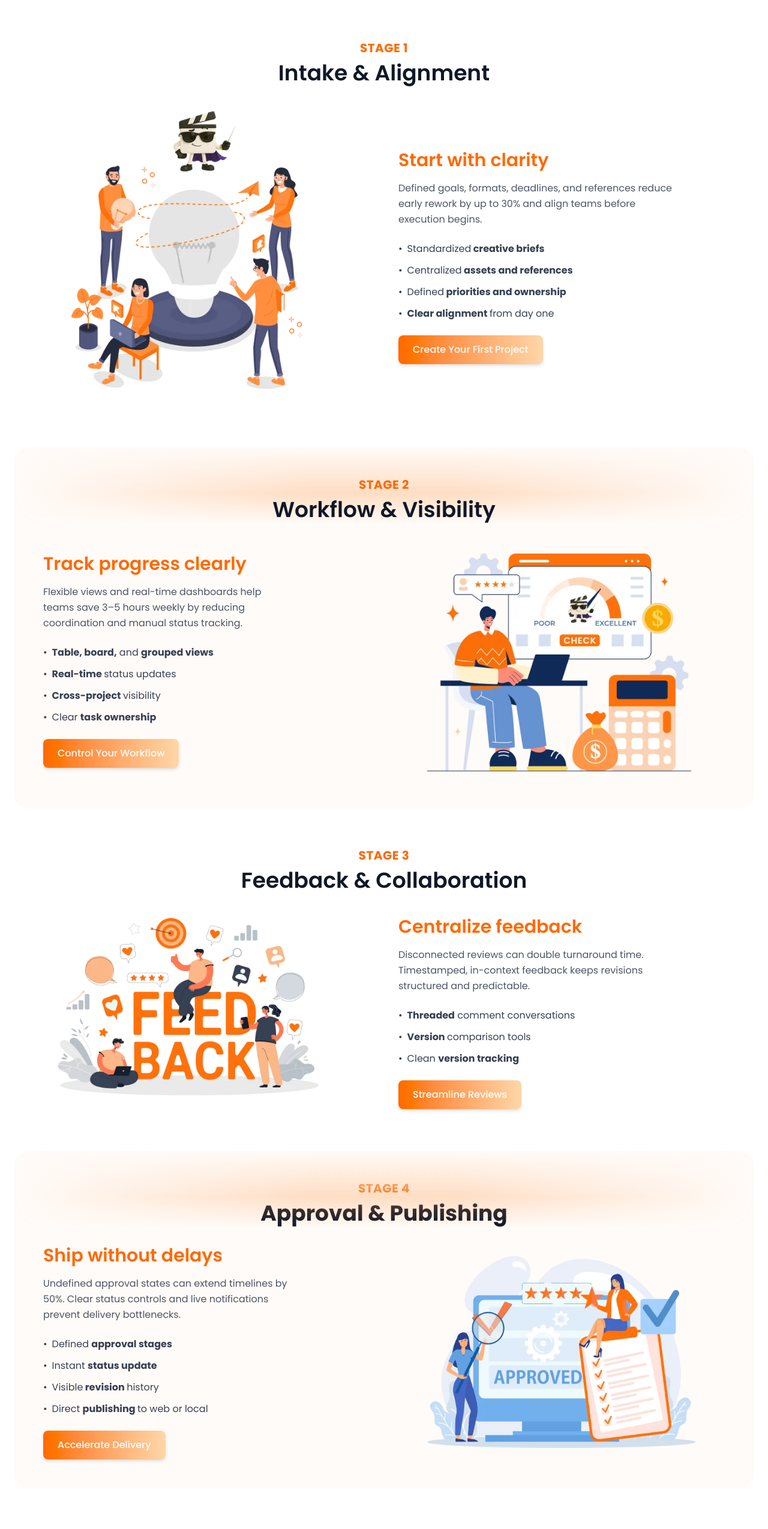
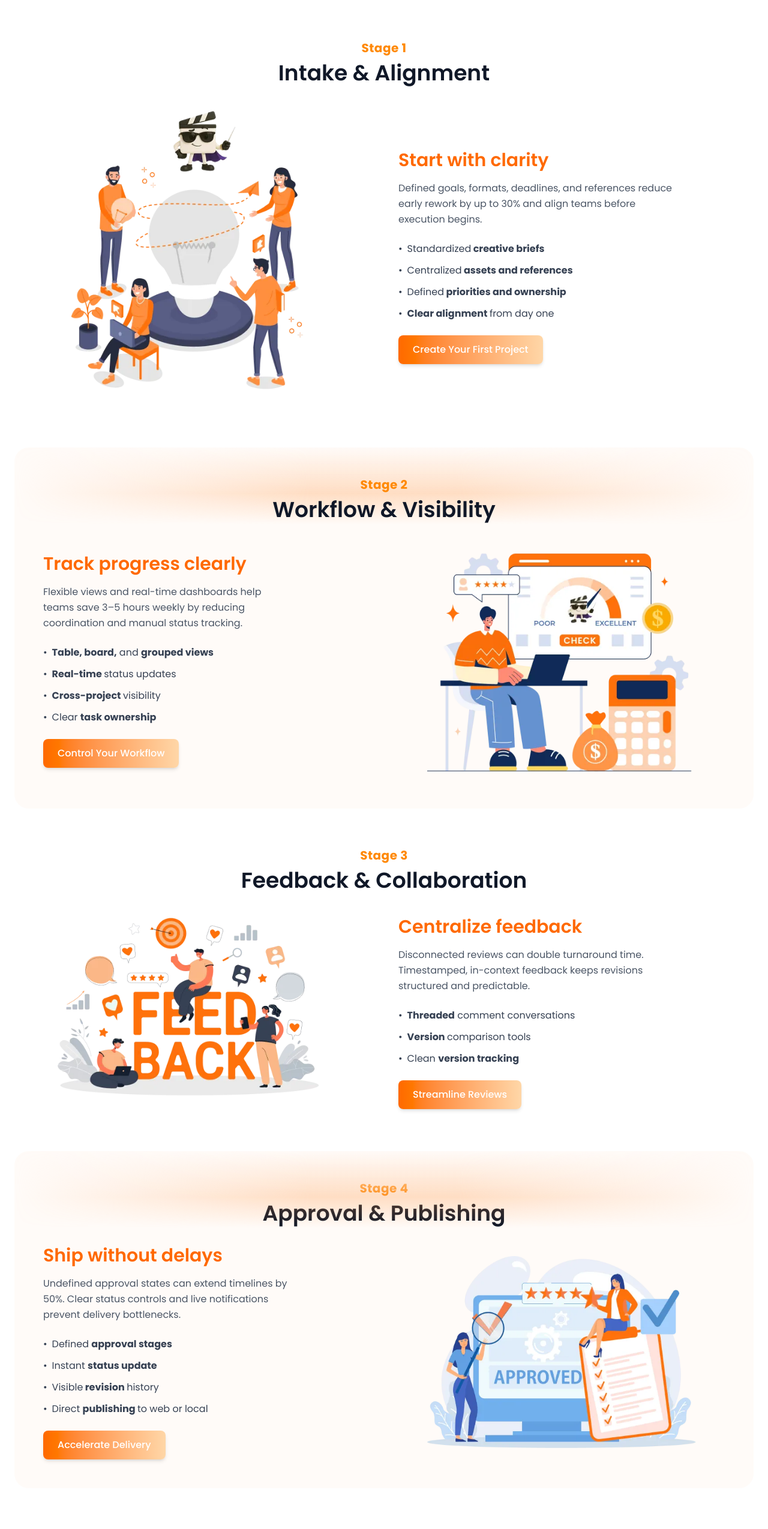
Before and after one commit to alihussnain1122/Sevvy, a React (Vite) app: page /how-it-works in a window 1280 px wide. Shown: the part 1913-4462 px from the top of the page at 60% size. Built offline with nearby package versions, Linux system fonts and the light colour scheme; the HTML template or start-up script is replaced by a standard one; a web font is replaced by a local one.

Commit message:
update page-3 sections

```diff
--- a/src/components/Pricing/Hero.jsx
+++ b/src/components/Pricing/Hero.jsx
@@ -51,11 +51,11 @@ const PricingHero = () => {
         {/* Two Column Layout - Mascot and Cards */}
         <div className="flex flex-col lg:flex-row items-end lg:items-center justify-center gap-8 lg:gap-12">
           {/* Mascot Image - Left Side */}
-          <div className="flex justify-center lg:justify-start lg:flex-shrink-0">
+          <div className="flex justify-center lg:justify-start lg:flex-shrink-0 z-10 lg:-mr-82 xl:-mr-86">
             <img
               src="/Pricing/hero/mascot.webp"
               alt="Sevvy Mascot"
-              className="w-64 h-64 lg:w-80 lg:h-80 xl:w-96 xl:h-96 object-contain drop-shadow-xl"
+              className="w-full max-w-[350px] lg:max-w-[550px] xl:max-w-[750px] h-auto mt-16"
             />
           </div>
 
--- a/src/components/Pricing/Trial.jsx
+++ b/src/components/Pricing/Trial.jsx
@@ -39,11 +39,11 @@ const TrialCTA = () => {
         {/* Two Column Grid */}
         <div className="grid grid-cols-1 md:grid-cols-2 gap-12 lg:gap-16 items-center mb-12">
           {/* Left - Mascot Image */}
-          <div className="flex justify-center md:justify-end items-end">
+          <div className="flex justify-center md:justify-end items-end z-10 lg:-mr-35 xl:-mr-40">
             <img
-              src="/Pricing/hero/mascot.webp"
+              src="/Pricing/hero/sa.webp"
               alt="Sevvy Mascot"
-              className="w-64 h-64 lg:w-80 lg:h-80 xl:w-96 xl:h-96 object-contain drop-shadow-xl"
+              className="w-full max-w-[350px] lg:max-w-[550px] xl:max-w-[750px] h-auto mt-18"
             />
           </div>
 
--- a/src/components/Works/Last.jsx
+++ b/src/components/Works/Last.jsx
@@ -3,11 +3,10 @@ import React from "react";
 const CreativeJourneySection = () => {
   return (
     <section>
-      {/* Max-width reduced from 7xl to 5xl for a more compact look */}
-      <div className="max-w-5xl mx-auto">
+      <div className="max-w-6xl mx-auto">
 
-        {/* Rounded Card */}
-        <div className="relative rounded-2xl md:rounded-[2.5rem] overflow-hidden">
+        {/*Card */}
+        <div className="relative overflow-hidden">
           {/* Background Image */}
           <div
             className="absolute inset-0 bg-contain bg-no-repeat w-full h-full bg-center"
@@ -35,10 +34,10 @@ const CreativeJourneySection = () => {
             <button className="inline-flex items-center gap-3 px-6 md:px-8 py-2 md:py-2.5 bg-orange-500 text-white font-semibold border-white border-2 rounded-full shadow-lg hover:shadow-xl transition-all duration-300 hover:scale-105 text-sm md:text-base mb-4 cursor-pointer">
   <span>Let's craft together</span>
 
-  {/* Circle size increased to w-9 h-9, and margin-right adjusted for perfect fit */}
+
   <div className="flex items-center justify-center w-9 h-9 bg-white rounded-full -mr-4 md:-mr-6">
     <svg
-      width="18" // SVG size also slightly increased
+      width="18"
       height="18"
       viewBox="0 0 24 24"
       fill="none"
--- a/src/components/Works/Stages.jsx
+++ b/src/components/Works/Stages.jsx
@@ -8,7 +8,7 @@ const Stages = () => {
         {/* Stage 1: Intake & Alignment */}
         <div className="mb-16">
           <div className="text-center mb-8">
-            <p className="text-orange-500 font-bold text-xl uppercase tracking-wide mb-2">Stage 1</p>
+            <p className="text-orange-400 font-bold text-xl  tracking-wide mb-2">Stage 1</p>
             <h2 className="text-2xl md:text-4xl font-semibold text-gray-900">Intake & Alignment</h2>
           </div>
 
@@ -63,7 +63,7 @@ const Stages = () => {
           WebkitMaskImage: 'linear-gradient(to right, transparent 0%, black 40%, black 60%, transparent 100%)'
         }} />
             <div className="text-center mb-8 relative z-10">
-              <p className="text-orange-500 font-bold text-xl uppercase tracking-wide mb-2">Stage 2</p>
+              <p className="text-orange-400 font-bold text-xl tracking-wide mb-2">Stage 2</p>
               <h2 className="text-2xl md:text-4xl font-semibold  text-gray-900">Workflow & Visibility</h2>
             </div>
             <div className="grid grid-cols-1 lg:grid-cols-2 gap-12 items-center">
@@ -111,7 +111,7 @@ const Stages = () => {
         {/* Stage 3: Review & Feedback */}
         <div className="mb-16">
           <div className="text-center mb-8">
-            <p className="text-orange-500 font-bold text-xl uppercase tracking-wide mb-2">Stage 3</p>
+            <p className="text-orange-400 font-bold text-xl tracking-wide mb-2">Stage 3</p>
             <h2 className="text-2xl md:text-4xl font-semibold text-gray-900">Feedback & Collaboration</h2>
           </div>
 
@@ -166,8 +166,8 @@ const Stages = () => {
           WebkitMaskImage: 'linear-gradient(to right, transparent 0%, black 40%, black 60%, transparent 100%)'
         }} />
             <div className="text-center mb-8">
-              <p className="text-orange-500 font-bold text-xl uppercase tracking-wide mb-2">Stage 4</p>
-              <h2 className="text-2xl md:text-4xl font-bold text-gray-900">Approval & Publishing</h2>
+              <p className="text-orange-400 font-bold text-xl tracking-wide mb-2">Stage 4</p>
+              <h2 className="text-2xl md:text-4xl font-semibold text-gray-900">Approval & Publishing</h2>
             </div>
             <div className="grid grid-cols-1 lg:grid-cols-2 gap-12 items-center">
               {/* Content Left */}
@@ -214,7 +214,7 @@ const Stages = () => {
         {/* Stage 5: Publishing & Asset Library */}
         <div className="mb-16">
           <div className="text-center mb-8">
-            <p className="text-orange-500 font-bold text-xl uppercase tracking-wide mb-2">Stage 5</p>
+            <p className="text-orange-400 font-bold text-xl tracking-wide mb-2">Stage 5</p>
             <h2 className="text-2xl md:text-4xl font-semibold text-gray-900">Showcase, Reuse & Scale</h2>
           </div>
 
--- a/src/components/Works/Vision.jsx
+++ b/src/components/Works/Vision.jsx
@@ -13,9 +13,9 @@ const Vision = () => {
         }} />
 
           {/* Heading */}
-          <div className="text-center mb-10 md:mb-16">
-            <h2 className="text-2xl md:text-4xl lg:text-5xl text-black font-bold">
-              Our <span className="italic font-Instrument text-orange-500">Vision</span>
+          <div className="text-center mb-10 md:mb-16 z-10  relative">
+            <h2 className="text-2xl md:text-4xl lg:text-5xl text-black font-semibold">
+              Our <span className="italic font-Instrument text-orange-400">Vision</span>
             </h2>
           </div>
 
```
Also changed, not shown: public/Pricing/hero/mascot.webp, public/Pricing/hero/sa.webp (added).
